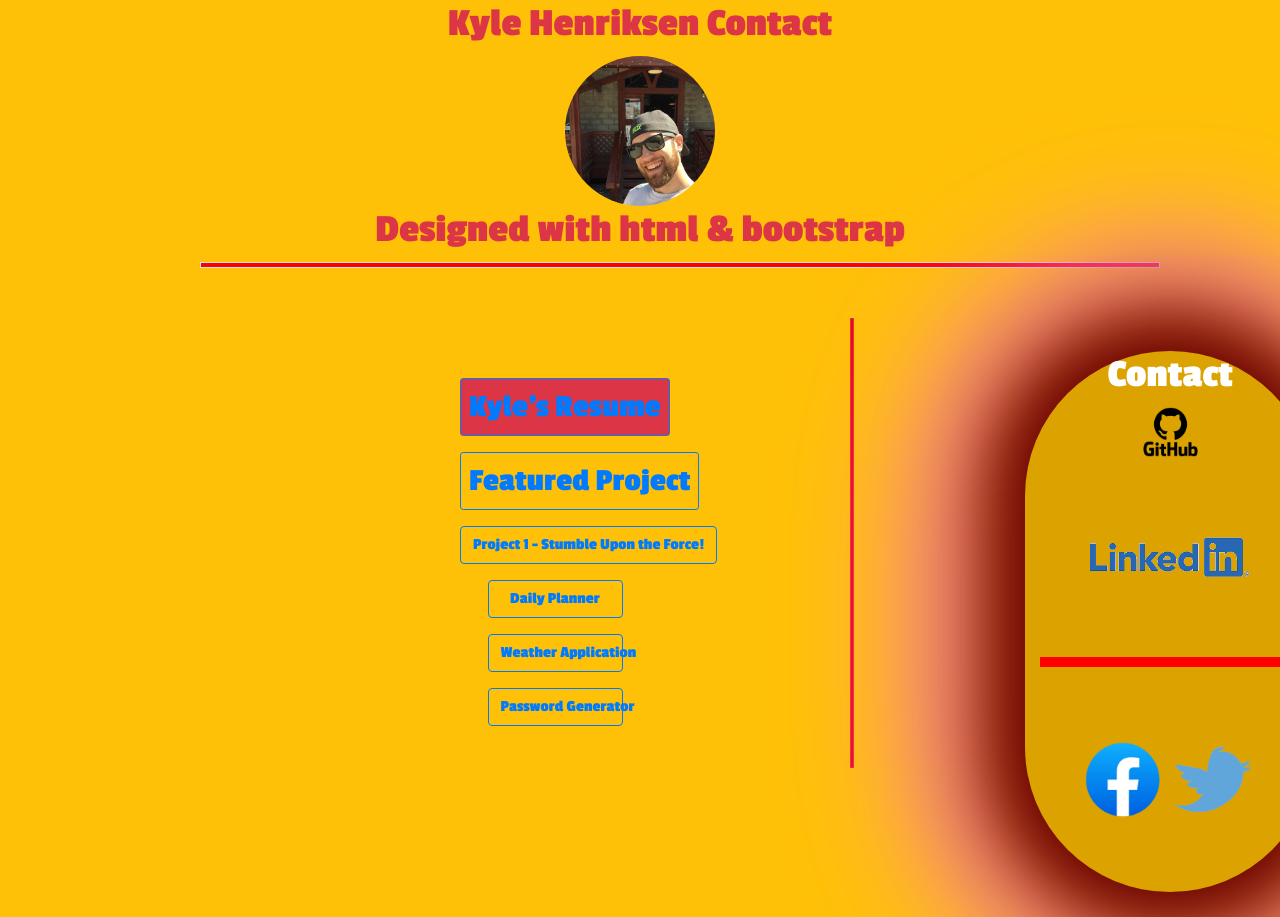
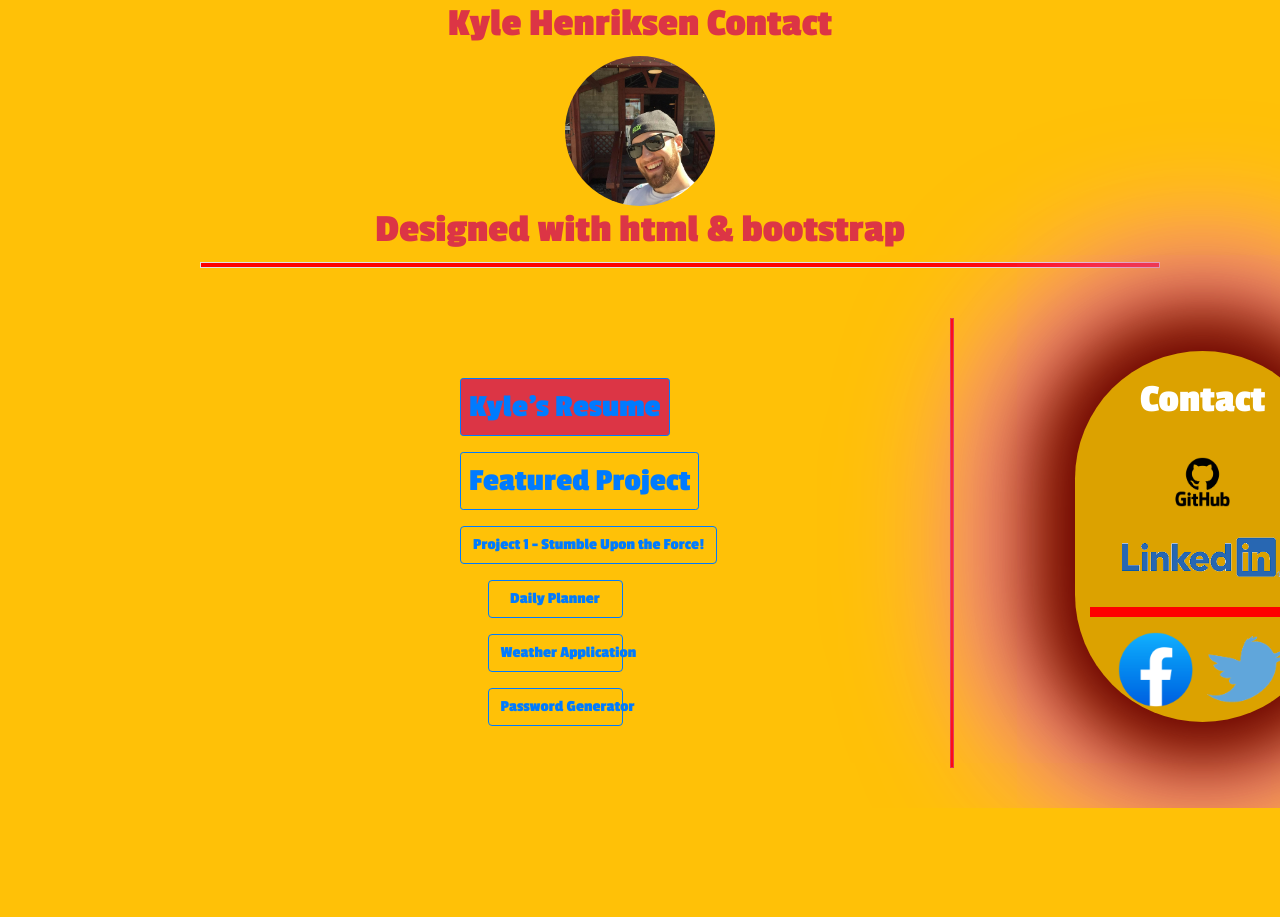
Before and after one commit to starbjornx/official_portfolio, a website: page index.html in a window 1280 px wide. Shown: the top 917 px of the page. After the commit the page ends 808 px from the top, so only its background shows below. Drawn offline with nearby package versions, Linux system fonts and the light colour scheme.

Commit message:
design updated

```diff
--- a/index.html
+++ b/index.html
@@ -55,7 +55,7 @@
               position: absolute;
               margin: 50px;
               height: 450px;
-              margin-left: 850px;
+              margin-left: 950px;
               padding: 1px;
               background-color: red;
             "
@@ -75,13 +75,13 @@
 
 
 
-          <div class="col-sm magic mt-5">
-            <h1>Contact</h1>
-            <a href="https://github.com/starbjornx"target="_blank"><img src="./GitHub-Logo.png" class="mx-1 d-inline"style="height: 50px; margin-left: 150px;"></a>
-            <a href="https://www.linkedin.com/in/kyle-henriksen-40ba4b228/"target="_blank"> <img src="./linkedin (1).png" class="d-inline" style="margin: 50px; height: 100px;"></a>
+          <div class="col-sm magic mt-5"style="margin-left: 50px;">
+            <h1 style="padding: 25px;">Contact</h1>
+            <a href="https://github.com/starbjornx"target="_blank"><img src="./GitHub-Logo.png" class=" d-inline"style="height: 50px;"></a>
+            <a href="https://www.linkedin.com/in/kyle-henriksen-40ba4b228/"target="_blank"> <img src="./linkedin (1).png" class="d-inline" style="margin: 0px; height: 100px;"></a>
             <div style="border: 5px solid red; "></div>
-            <a href="https://facebook.com/kyle.henriksen.77"target="_blank"><img src="./2021_Facebook_icon.svg.png"class="mx-1 d-inline" style="margin: 75px; height: 75px; margin-left: 150px;"></a>
-            <a href="https://twitter.com/starbjornx"target="_blank"><img src="./twitter.png" class="mx-1 d-inline" style="margin: 75px; height: 75px;"></a>
+            <a href="https://facebook.com/kyle.henriksen.77"target="_blank"><img src="./2021_Facebook_icon.svg.png"class="mx-1 d-inline" style="height: 75px; margin-left: 150px;"></a>
+            <a href="https://twitter.com/starbjornx"target="_blank"><img src="./twitter.png" class="mx-1 d-inline" style="margin: 15px;height: 75px;"></a>
           </div>
 
 
```
